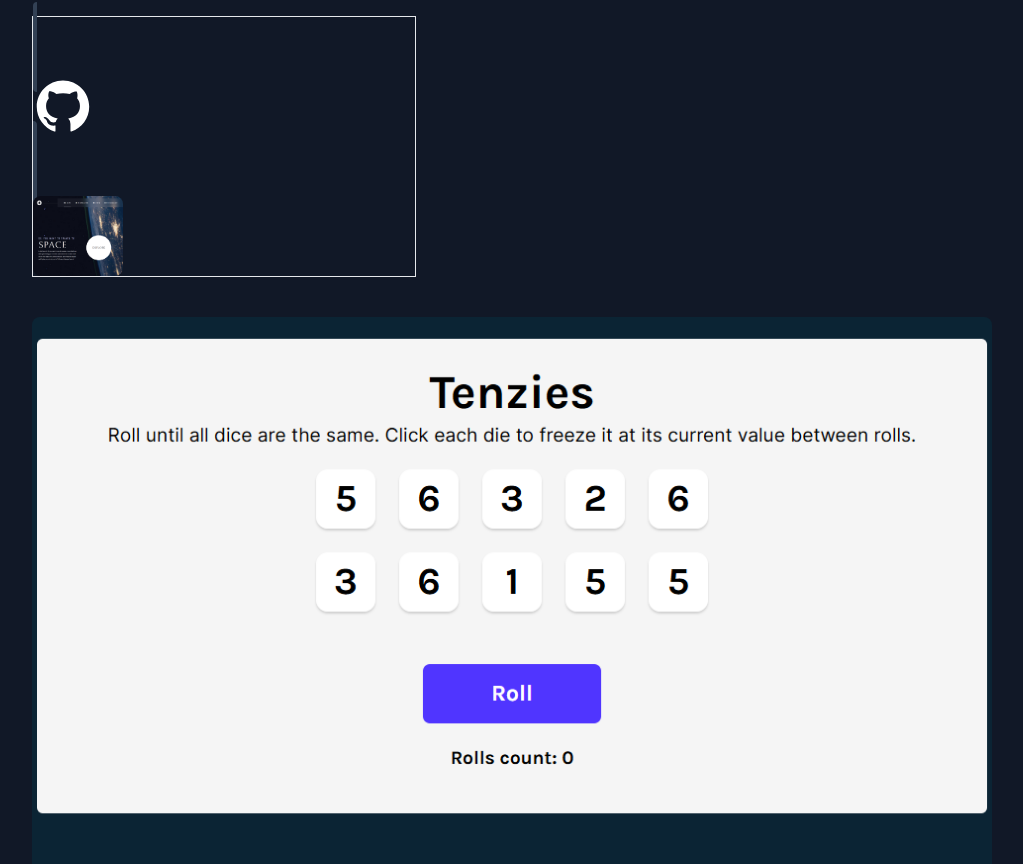
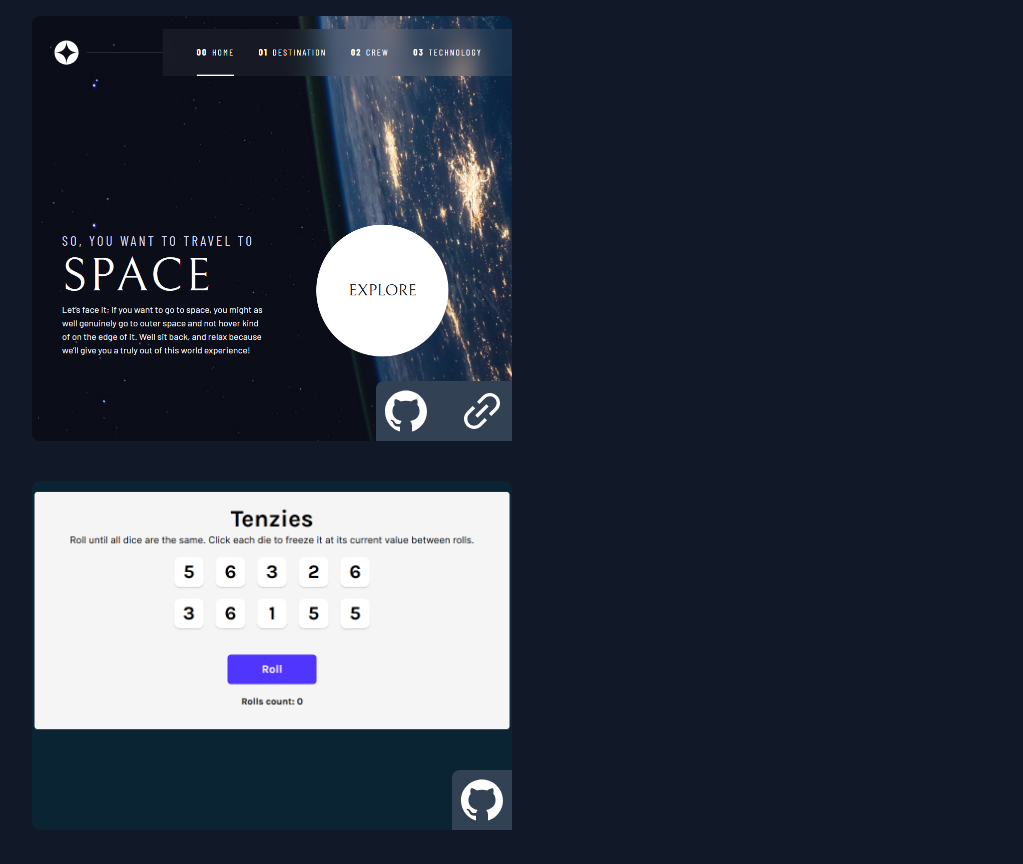
Before and after one commit to osmdevelop/react-next-portfolio, a Next.js app: page / in a window 1280 px wide. Shown: the part 1616-2480 px from the top of the page, without its empty margins (128-1151 px from the left). Built offline with nearby package versions, Linux system fonts and the light colour scheme.

Commit message:
Updated portfolio style

```diff
--- a/pages/index.js
+++ b/pages/index.js
@@ -124,29 +124,40 @@ export default function Home() {
           </div>
           {/* PORTFOLIO IMAGES */}
           <div className='flex flex-col gap-10 py-10 lg:flex-row lg:flex-wrap items-center '>
-            <div className='w-96 border'>
-              <a className='text-6xl bg-slate-700 rounded-full
-                text-white  mr-3 p-1 round w-100
-                hover:text-teal-300
-                  transition duration-0 hover:duration-150
-                  max-sm:text-5xl max-sm:-mt-16 max-sm:mr-1.5' target='_blank' href="https://github.com/osmdevelop/react-tenzies-game"><AiFillGithub className='-mt-px self-end' />
-              </a>
+
+            <div className='lg:w-2/4 relative'>
               <Image src={web1}
                 className='rounded-lg object-cover'
-                width={"90px"}
-                height={"90px"} />
+                width={"100%"}
+                height={"100%"}
+              />
+              <div className='flex gap-4 absolute bottom-0 right-0 bg-slate-700 rounded-tl-lg w-100'>
+                <a className=' text-5xl
+                  text-white p-1.5
+                  hover:text-teal-300
+                    transition duration-0 hover:duration-150
+                    max-sm:text-5xl max-sm:-mt-16 max-sm:mr-1.5' target='_blank' href="https://github.com/osmdevelop/react-tenzies-game"><AiFillGithub className='' />
+                </a>
+                <a className=' text-5xl
+                  text-white p-1.5
+                  hover:text-teal-300
+                    transition duration-0 hover:duration-150
+                    max-sm:text-5xl max-sm:-mt-16 max-sm:mr-1.5' target='_blank' href="https://github.com/osmdevelop/react-tenzies-game"><AiOutlineLink className='' />
+                </a>
+              </div>
             </div>
-            <div className=''>
+
+            <div className='lg:w-2/4 relative'>
               <Image src={web2}
                 className='rounded-lg object-cover'
                 width={"100%"}
                 height={"100%"}
               />
-              <a className='right-0 text-6xl bg-slate-700 rounded-full
-                text-white absolute mr-3 p-1 -mt-20 round w-100
+              <a className='absolute bottom-0 right-0 text-5xl bg-slate-700
+                text-white p-1.5  rounded-tl-lg w-100
                 hover:text-teal-300
                   transition duration-0 hover:duration-150
-                  max-sm:text-5xl max-sm:-mt-16 max-sm:mr-1.5' target='_blank' href="https://github.com/osmdevelop/react-tenzies-game"><AiFillGithub className='-mt-px self-end' />
+                  max-sm:text-5xl max-sm:-mt-16 max-sm:mr-1.5' target='_blank' href="https://github.com/osmdevelop/react-tenzies-game"><AiFillGithub className='self-end' />
               </a>
             </div>
             <div className=''>
```
